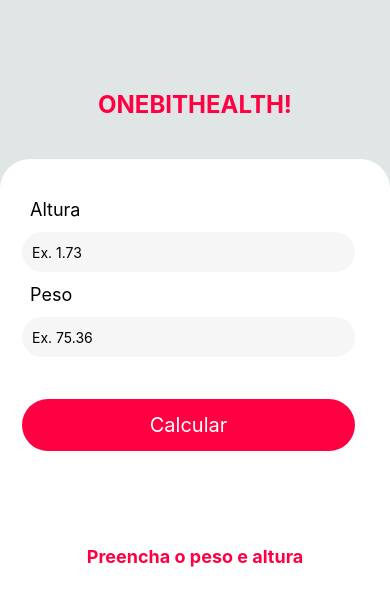
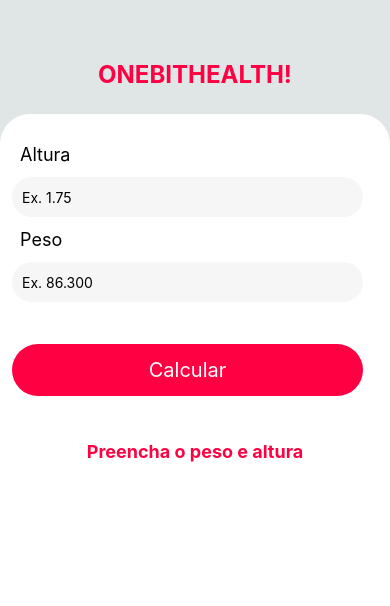
Before and after one commit to marcelo-de-santana/calculadoraImc, a React Native app: screen / in a window 390 px wide. Shown: the top 606 px of the page. Built offline with nearby package versions, Linux system fonts and the light colour scheme.

Commit message:
Aula 04 parte 3 (concluída)

```diff
--- a/App.js
+++ b/App.js
@@ -17,6 +17,6 @@
   container:{
     flex: 1,
     backgroundColor: "#e0e5e5",
-    paddingTop: 80,
+    paddingTop: 50,
   },
 });
--- a/src/components/Form/ResultImc/style.js
+++ b/src/components/Form/ResultImc/style.js
@@ -3,9 +3,8 @@
 const styles = StyleSheet.create({
     contextImc: {
         flex: 1,
-        marginTop: 15,
-        paddingTop: 60,
-        borderRadius: 50,
+        marginTop: 20,
+        paddingTop: 15,
         alignItems: "center",
         width: "100%",
     },
@@ -31,7 +30,7 @@
         paddingBottom: 5,
     },
     sharedText: {
-        color: "ffffff",
+        color: "#ffffff",
         fontWeight: "bold",
         paddingHorizontal: 30,
     }
--- a/src/components/Form/index.js
+++ b/src/components/Form/index.js
@@ -1,5 +1,7 @@
 import React, {useState} from "react";
 import {
+    Pressable,
+    Keyboard,
     Text,
     TextInput,
     TouchableOpacity,
@@ -20,7 +22,9 @@
     const [errorMessage, setErrorMessage] = useState(null);
 
 function imcCalculator(){
-    return setImc((weight/(height**2)).toFixed(2));
+    let heightFormat = height.replace(",",".");
+    let weightFormat = weight.replace(",",".");
+    return setImc((weightFormat/(heightFormat**2)).toFixed(2));
 }
 
 function verificationImc(){
@@ -48,7 +52,7 @@
 }
 
     return(
-        <View style={styles.formContext}>
+        <Pressable onPress={Keyboard.dismiss} style={styles.formContext}>
             <View style={styles.form}>
                 <Text style={styles.formLabel}>Altura</Text>
                 <Text style={styles.errorMessage}>{errorMessage}</Text>
@@ -56,7 +60,7 @@
                     style={styles.input}
                     onChangeText={setHeight}
                     value={height}
-                    placeholder="Ex. 1.73"
+                    placeholder="Ex. 1.75"
                     keyboardType="numeric"
                 />
 
@@ -66,7 +70,7 @@
                     style={styles.input}
                     onChangeText={setWeight}
                     value={weight}
-                    placeholder="Ex. 75.36"
+                    placeholder="Ex. 86.300"
                     keyboardType="numeric"
                 />
                 <TouchableOpacity
@@ -78,6 +82,6 @@
                 </TouchableOpacity>
             </View>
             <ResultImc messageResultImc={messageImc} ResultImc={imc}/>
-        </View>
+        </Pressable>
     );
 }
--- a/src/components/Form/style.js
+++ b/src/components/Form/style.js
@@ -2,20 +2,16 @@
 
 const styles = StyleSheet.create({
     formContext: {
-        width: "100%",
-        height: "100%",
-        bottom: 0,
+        flex: 1,
         backgroundColor: "#ffffff",
+        marginTop: 15,
         alignItems: "center",
         borderTopLeftRadius: 30,
         borderTopRightRadius: 30,
-        marginTop: 30,
+        paddingTop: 30,
     },
     form:{
-        width: "100%",
-        height: "auto",
-        marginTop: 30,
-        padding: 10,
+        width: "100%"
     },
     formLabel:{
         color: "#000000",
```
